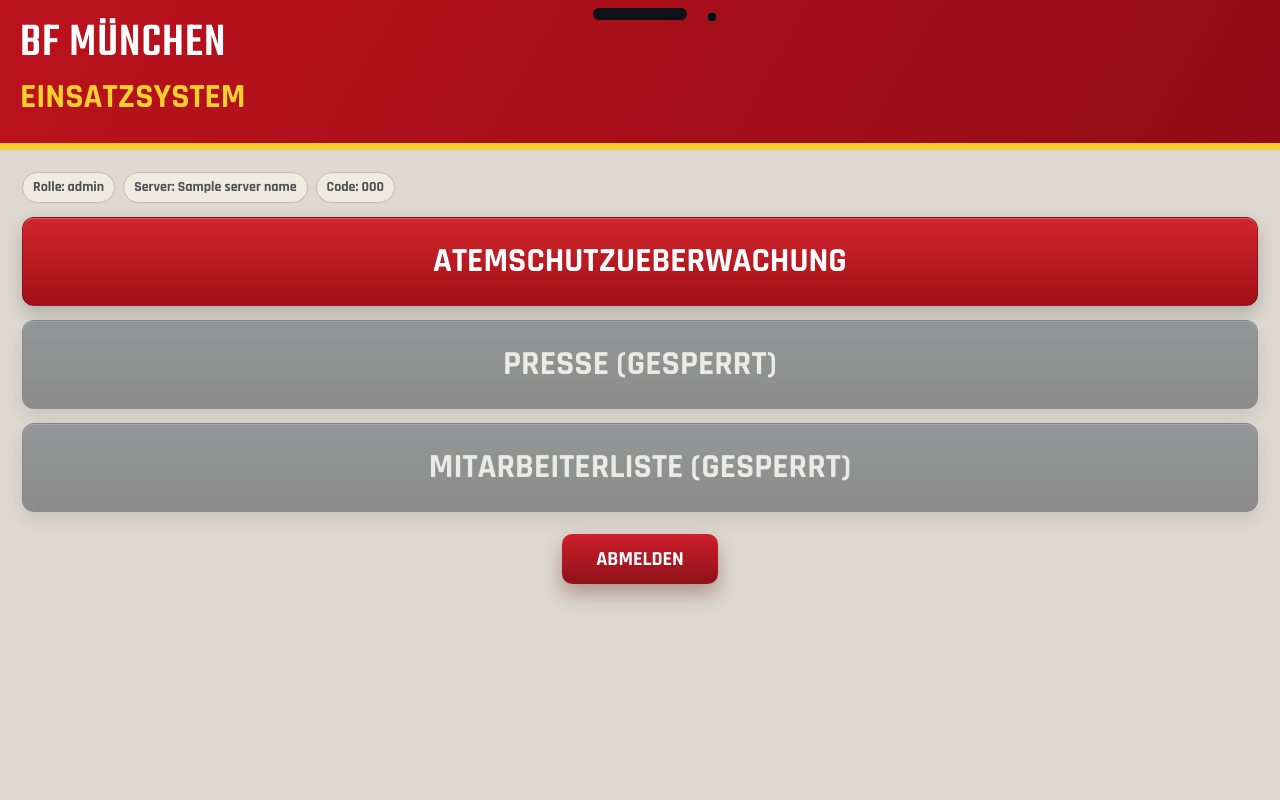
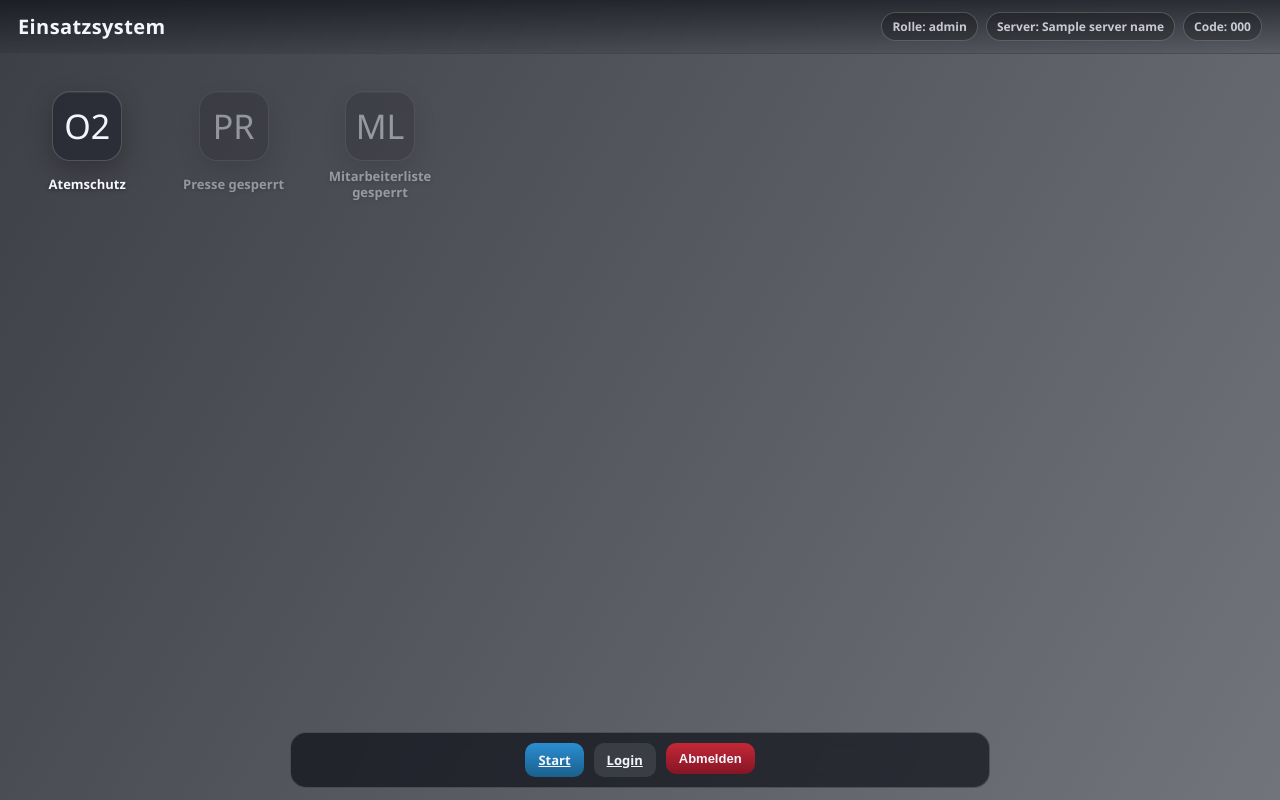
Before and after one commit to joshuariemer2106-boop/Atemschutz-berwachung, a Python web app: template templates/menu.html in a window 1280 px wide. Run offline with Jinja, Linux system fonts and the light colour scheme; the template is opened without the code that fills it: most values are stand-ins (such as "Sample title", 1, 10 or a date in 2020).

Commit message:
Redesign menu as app desktop and add owner background setting

```diff
--- a/app.py
+++ b/app.py
@@ -437,12 +437,14 @@ def menu():
     server_id = current_server_id()
     role = get_press_role()
     role_configs = get_role_configs(server_id)
+    settings = load_press_settings_for(server_id)
     return render_template(
         "menu.html",
         role=role,
         role_label=role_configs.get(role, {}).get("label", role),
         server_name=session.get("server_name", ""),
         server_code=session.get("server_code", ""),
+        menu_background_url=(settings.get("menu_background_url", "") or "").strip(),
         can_access_press=has_permission("presse_access", role=role, server_id=server_id),
         can_access_staff_list=has_permission("staff_list_access", role=role, server_id=server_id),
         can_access_owner_settings=(role == "owner"),
@@ -1066,6 +1068,7 @@ def owner_settings():
         asw_webhook_url_2 = request.form.get("asw_webhook_url_2", "").strip()
         webhook_url_1 = request.form.get("webhook_url_1", "").strip()
         webhook_url_2 = request.form.get("webhook_url_2", "").strip()
+        menu_background_url = request.form.get("menu_background_url", "").strip()
 
         if not asw_webhook_url_1:
             flash("Atemschutz Webhook URL 1 ist erforderlich.", "danger")
@@ -1082,6 +1085,7 @@ def owner_settings():
                 "asw_webhook_url_2": asw_webhook_url_2,
                 "webhook_url_1": webhook_url_1,
                 "webhook_url_2": webhook_url_2,
+                "menu_background_url": menu_background_url,
                 "role_configs": role_configs,
                 "updated_at": datetime.now().strftime("%d.%m.%Y %H:%M"),
                 "updated_by": session.get("presse_username", ""),
--- a/templates/menu.html
+++ b/templates/menu.html
@@ -4,219 +4,231 @@
     <meta charset="utf-8">
     <meta name="viewport" content="width=device-width, initial-scale=1">
     <title>Hauptmenue</title>
-    <link href="https://cdn.jsdelivr.net/npm/bootstrap@5.3.0/dist/css/bootstrap.min.css" rel="stylesheet">
-    <link href="https://fonts.googleapis.com/css2?family=Rajdhani:wght@500;700&family=Teko:wght@500;700&display=swap" rel="stylesheet">
     <style>
       :root {
-        --bg-dark: #111317;
-        --tablet-shell: #2d3138;
-        --tablet-shell-2: #1f2228;
-        --screen-bg: #ddd9d0;
-        --line: #c3bdb0;
-        --red: #bb121d;
-        --red-2: #930c15;
-        --yellow: #f7cf2f;
+        --text: #f4f6ff;
+        --muted: rgba(244, 246, 255, 0.78);
+        --tile-bg: rgba(16, 20, 31, 0.44);
+        --tile-line: rgba(255, 255, 255, 0.18);
+        --dock-bg: rgba(8, 11, 19, 0.66);
       }
+
+      * { box-sizing: border-box; }
 
       body {
         margin: 0;
         min-height: 100vh;
+        color: var(--text);
+        font-family: "Segoe UI", "Trebuchet MS", sans-serif;
         background:
-          radial-gradient(900px 420px at 80% -20%, #2b313b 0%, transparent 70%),
-          radial-gradient(700px 380px at -20% 120%, #1d222b 0%, transparent 65%),
-          var(--bg-dark);
-        padding: 0;
-      }
-
-      .tablet {
-        width: 100vw;
-        min-height: 100vh;
-        border-radius: 0;
-        padding: 0;
-        background: linear-gradient(160deg, var(--tablet-shell), var(--tablet-shell-2));
-        box-shadow: 0 28px 80px rgba(0, 0, 0, 0.55), inset 0 0 0 2px rgba(255, 255, 255, 0.08);
-        position: relative;
-      }
-
-      .tablet::before {
-        content: "";
-        position: absolute;
-        top: 8px;
-        left: 50%;
-        transform: translateX(-50%);
-        width: 94px;
-        height: 12px;
-        border-radius: 999px;
-        background: #0e1116;
-      }
-
-      .camera-dot {
-        position: absolute;
-        top: 12px;
-        right: 44%;
-        width: 10px;
-        height: 10px;
-        border-radius: 50%;
-        background: #090b0f;
-        border: 1px solid rgba(255, 255, 255, 0.2);
+          linear-gradient(120deg, rgba(7, 9, 18, 0.78), rgba(11, 16, 28, 0.58)),
+          {% if menu_background_url %}url('{{ menu_background_url }}'){% else %}radial-gradient(1200px 800px at 52% 40%, #4b2cff 0%, #20104d 40%, #130a2e 70%, #090e1b 100%){% endif %};
+        background-size: cover;
+        background-position: center;
+        background-attachment: fixed;
       }
 
       .screen {
-        border-radius: 0;
-        overflow: hidden;
-        background: var(--screen-bg);
-        border: 0;
         min-height: 100vh;
-        display: flex;
-        flex-direction: column;
+        display: grid;
+        grid-template-rows: auto 1fr auto;
       }
 
-      .screen-head {
-        background: linear-gradient(120deg, var(--red), var(--red-2));
-        color: #fff;
-        border-bottom: 7px solid var(--yellow);
-        padding: 20px;
+      .topbar {
+        display: flex;
+        justify-content: space-between;
+        align-items: center;
+        gap: 12px;
+        padding: 12px 18px;
+        background: linear-gradient(180deg, rgba(8, 11, 18, 0.62), rgba(8, 11, 18, 0.1));
+        border-bottom: 1px solid rgba(255, 255, 255, 0.14);
+        backdrop-filter: blur(3px);
       }
 
-      .brand {
-        font-family: "Teko", sans-serif;
-        letter-spacing: 1px;
-        font-size: clamp(30px, 5vw, 48px);
-        line-height: 1;
-        margin: 0;
+      .top-left {
+        font-size: 20px;
+        font-weight: 700;
+        letter-spacing: .4px;
       }
 
-      .sub {
-        font-family: "Rajdhani", sans-serif;
-        font-weight: 700;
-        font-size: clamp(20px, 3.2vw, 34px);
-        color: var(--yellow);
-        margin: 4px 0 0;
-      }
-
-      .content {
-        padding: 22px;
-        display: grid;
-        gap: 14px;
-      }
-
-      .meta {
+      .top-right {
         display: flex;
         flex-wrap: wrap;
         gap: 8px;
-        font-family: "Rajdhani", sans-serif;
-        color: #4a4f58;
       }
 
       .chip {
-        background: #efebe0;
-        border: 1px solid var(--line);
+        font-size: 12px;
+        font-weight: 700;
+        color: var(--muted);
+        border: 1px solid rgba(255, 255, 255, 0.2);
+        background: rgba(0, 0, 0, 0.25);
         border-radius: 999px;
-        padding: 4px 10px;
-        font-size: 14px;
-        font-weight: 700;
+        padding: 5px 10px;
       }
 
-      .menu-link {
-        display: block;
-        text-decoration: none;
-        font-family: "Rajdhani", sans-serif;
-        font-size: clamp(24px, 3.2vw, 34px);
-        font-weight: 700;
-        text-align: center;
-        padding: 18px;
-        border-radius: 12px;
-        border: 1px solid rgba(0, 0, 0, 0.25);
-        box-shadow: 0 8px 18px rgba(0, 0, 0, 0.2), inset 0 1px 0 rgba(255, 255, 255, 0.25);
+      .apps {
+        align-self: start;
+        padding: 26px 22px;
+        display: grid;
+        grid-template-columns: repeat(auto-fill, minmax(120px, 1fr));
+        gap: 16px;
+        width: min(760px, 100%);
       }
 
-      .menu-link.asw {
-        color: #fff;
-        background: linear-gradient(180deg, #d1262d, #a20f17);
+      .app {
+        text-decoration: none;
+        color: var(--text);
+        display: grid;
+        justify-items: center;
+        gap: 8px;
+        padding: 10px 8px;
+        border-radius: 12px;
+        transition: transform .14s ease, background-color .14s ease, border-color .14s ease;
+        border: 1px solid transparent;
       }
 
-      .menu-link.presse {
-        color: #fff;
-        background: linear-gradient(180deg, #3e4653, #2b303a);
+      .app:hover {
+        transform: translateY(-2px);
+        background: rgba(255, 255, 255, 0.08);
+        border-color: rgba(255, 255, 255, 0.18);
       }
 
-      .menu-link.owner {
-        color: #fff;
-        background: linear-gradient(180deg, #1c5f96, #114166);
+      .icon {
+        width: 70px;
+        height: 70px;
+        border-radius: 18px;
+        border: 1px solid var(--tile-line);
+        background: var(--tile-bg);
+        display: grid;
+        place-items: center;
+        font-size: 34px;
+        box-shadow: 0 10px 26px rgba(0, 0, 0, 0.26), inset 0 1px 0 rgba(255, 255, 255, 0.08);
       }
 
-      .menu-link.disabled {
-        opacity: .45;
+      .label {
+        text-align: center;
+        font-size: 13px;
+        line-height: 1.2;
+        font-weight: 600;
+        text-shadow: 0 1px 4px rgba(0, 0, 0, 0.45);
+      }
+
+      .disabled {
+        opacity: 0.45;
         pointer-events: none;
       }
 
-      .footer-actions {
-        margin-top: 8px;
+      .dock {
+        margin: 0 auto 12px;
+        width: min(700px, calc(100% - 24px));
+        border-radius: 16px;
+        border: 1px solid rgba(255, 255, 255, 0.18);
+        background: var(--dock-bg);
+        padding: 10px 12px;
         display: flex;
         justify-content: center;
+        gap: 10px;
+        backdrop-filter: blur(7px);
       }
 
-      .logout-btn {
-        font-family: "Rajdhani", sans-serif;
+      .dock-item {
+        border: 0;
+        border-radius: 10px;
+        color: var(--text);
+        font-size: 13px;
         font-weight: 700;
-        font-size: 20px;
-        padding: 10px 34px;
-        border-radius: 10px;
-        border: 0;
-        color: #fff;
-        background: linear-gradient(180deg, #ce1f2b, #8e1119);
-        box-shadow: 0 10px 20px rgba(80, 9, 16, 0.32);
+        padding: 8px 13px;
+        background: rgba(255, 255, 255, 0.1);
       }
 
-      @media (max-width: 768px) {
-        .content {
-          padding: 16px;
+      .dock-item.logout {
+        background: linear-gradient(180deg, #c42837, #861524);
+      }
+
+      .dock-item.home {
+        background: linear-gradient(180deg, #2a8ed1, #1b5f8c);
+      }
+
+      @media (max-width: 740px) {
+        .apps {
+          grid-template-columns: repeat(3, minmax(0, 1fr));
           gap: 10px;
+          padding: 16px 10px;
+          width: 100%;
+        }
+        .icon {
+          width: 58px;
+          height: 58px;
+          border-radius: 14px;
+          font-size: 28px;
+        }
+        .top-left {
+          font-size: 17px;
+        }
+        .chip {
+          font-size: 11px;
+          padding: 4px 8px;
         }
       }
     </style>
   </head>
   <body>
-    <main class="tablet">
-      <div class="camera-dot"></div>
-      <section class="screen">
-        <header class="screen-head">
-          <h1 class="brand">BF MÜNCHEN</h1>
-          <p class="sub">EINSATZSYSTEM</p>
-        </header>
-
-        <div class="content">
-          <div class="meta">
+    <main class="screen">
+      <header class="topbar">
+        <div class="top-left">Einsatzsystem</div>
+        <div class="top-right">
           <span class="chip">Rolle: {{ role_label }}</span>
           {% if server_name %}<span class="chip">Server: {{ server_name }}</span>{% endif %}
           {% if server_code %}<span class="chip">Code: {{ server_code }}</span>{% endif %}
         </div>
+      </header>
 
-          <a class="menu-link asw" href="/atemschutz">ATEMSCHUTZUEBERWACHUNG</a>
+      <section class="apps">
+        <a class="app" href="/atemschutz">
+          <div class="icon">O2</div>
+          <div class="label">Atemschutz</div>
+        </a>
 
         {% if can_access_press %}
-          <a class="menu-link presse" href="/presse/bereich">PRESSE</a>
+        <a class="app" href="/presse/bereich">
+          <div class="icon">PR</div>
+          <div class="label">Presse</div>
+        </a>
         {% else %}
-          <div class="menu-link presse disabled">PRESSE (GESPERRT)</div>
+        <div class="app disabled">
+          <div class="icon">PR</div>
+          <div class="label">Presse gesperrt</div>
+        </div>
         {% endif %}
 
         {% if can_access_staff_list %}
-          <a class="menu-link presse" href="/mitarbeiter">MITARBEITERLISTE</a>
+        <a class="app" href="/mitarbeiter">
+          <div class="icon">ML</div>
+          <div class="label">Mitarbeiterliste</div>
+        </a>
         {% else %}
-          <div class="menu-link presse disabled">MITARBEITERLISTE (GESPERRT)</div>
+        <div class="app disabled">
+          <div class="icon">ML</div>
+          <div class="label">Mitarbeiterliste gesperrt</div>
+        </div>
         {% endif %}
 
         {% if can_access_owner_settings %}
-          <a class="menu-link owner" href="/owner/settings">SYSTEM EINSTELLUNGEN</a>
+        <a class="app" href="/owner/settings">
+          <div class="icon">OP</div>
+          <div class="label">Owner Einstellungen</div>
+        </a>
         {% endif %}
+      </section>
 
-          <div class="footer-actions">
+      <footer class="dock">
+        <a class="dock-item home" href="/">Start</a>
+        <a class="dock-item" href="/presse">Login</a>
         <form method="post" action="/presse/logout">
-              <button class="logout-btn" type="submit">ABMELDEN</button>
+          <button class="dock-item logout" type="submit">Abmelden</button>
         </form>
-          </div>
-        </div>
-      </section>
+      </footer>
     </main>
   </body>
 </html>
```
Also changed, not shown: templates/owner_settings.html (+7 -0 lines). Lines whose indentation alone changed are shown as unchanged.
